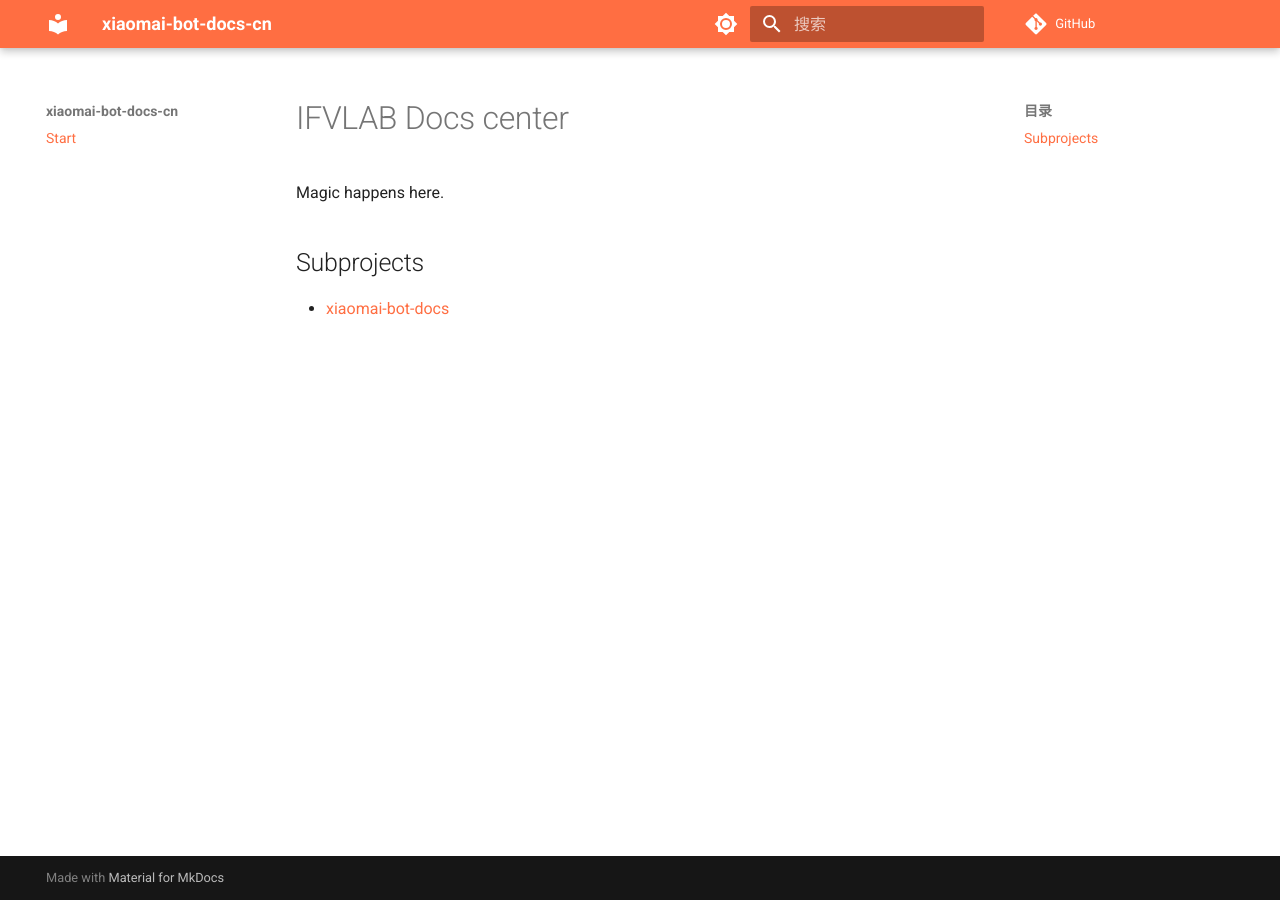
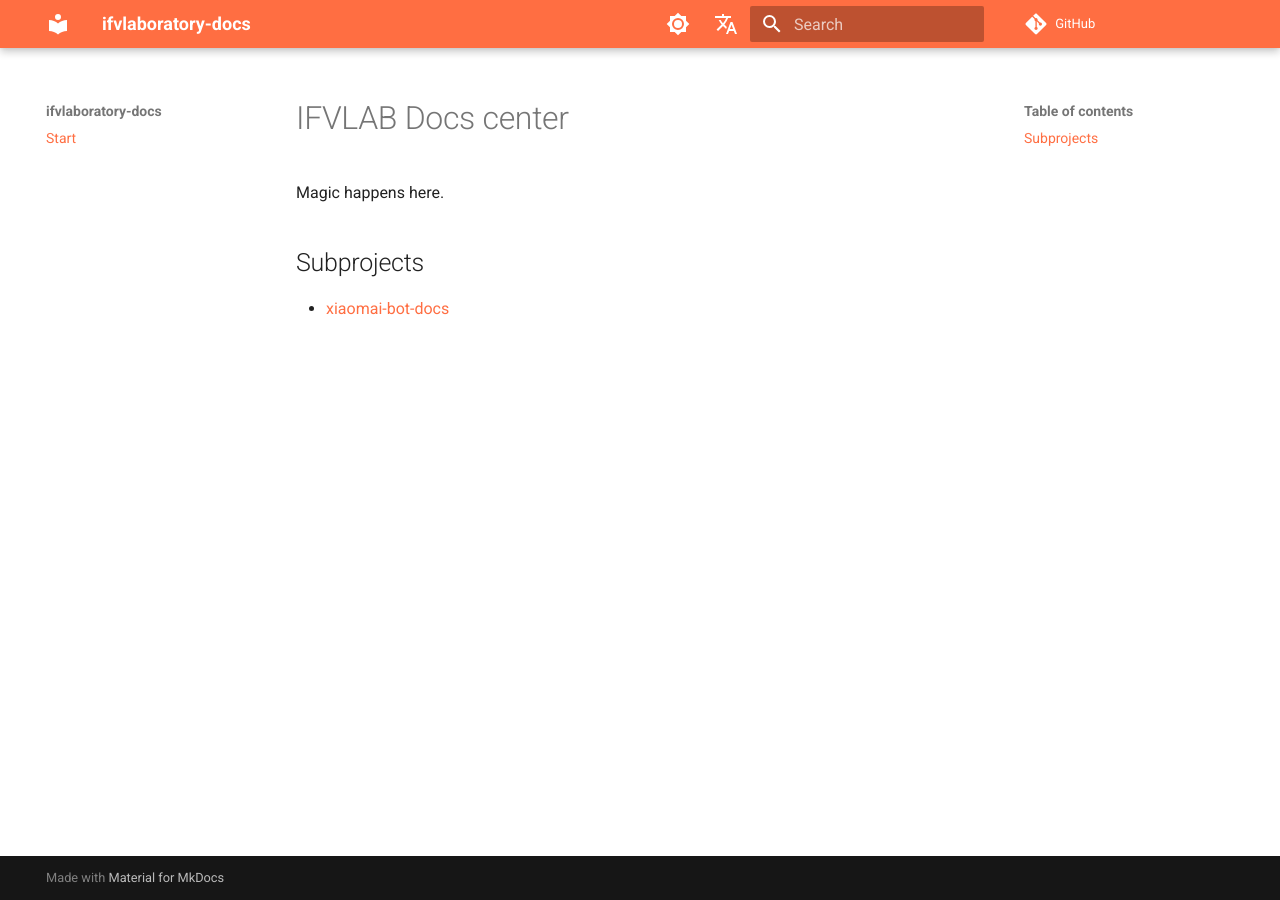
Before and after one commit to ifvlaboratory/docs, an MkDocs documentation site: the page built from docs/index.md, in a window 1280 px wide. Built offline with MkDocs 1.6.1 and Material for MkDocs 9.7.7, drawn with Linux system fonts in a browser that asks for light colours; comment, search, counter and statistics services are not loaded.

Commit message:
Build(mkdocs): Correct project information
Signed-off-by: Ryan Keane <the.ra2.ifv@gmail.com>

```diff
--- a/mkdocs.yml
+++ b/mkdocs.yml
@@ -1,38 +1,47 @@
-site_name: xiaomai-bot-docs-cn
-site_url: https://docs.ifvlab.com/projects/xiaomai/
-site_description: xiaomai-bot documention
-site_author: IFVLAB members
+site_name: "ifvlaboratory-docs"
+site_url: "https://docs.ifvlab.com/"
+site_description: "IFVLAB Documentation"
+site_author: "IFVLAB"
 
-repo_url: https://github.com/ifvlaboratory/xiaomai-bot-docs/
+repo_url: "https://github.com/ifvlaboratory/docs/"
 
 nav:
   - Start: "index.md"
 
 theme:
-  name: material
-  language: zh
+  name: "material"
+  language: "en"
   palette:
     # Palette toggle for light mode
     - media: "(prefers-color-scheme: light)"
-      scheme: default
-      primary: deep orange
-      accent: deep orange
+      scheme: "default"
+      primary: "deep orange"
+      accent: "deep orange"
       toggle:
-        icon: material/brightness-7
-        name: Switch to dark mode
+        icon: "material/brightness-7"
+        name: "Switch to dark mode"
     # Palette toggle for dark mode
     - media: "(prefers-color-scheme: dark)"
-      scheme: slate
-      primary: black
-      accent: indigo
+      scheme: "slate"
+      primary: "black"
+      accent: "indigo"
       toggle:
-        icon: material/brightness-4
-        name: Switch to light mode
+        icon: "material/brightness-4"
+        name: "Switch to light mode"
 
 extra:
+  alternate:
+    - name: "English"
+      link: "/en/"
+    - name: "簡體中文"
+      link: "/zh/"
+      lang: "zh"
+    - name: "繁體中文"
+      link: "/zh-TW/"
+      lang: "zh-TW"
   analytics:
-    provider: google
-    property: G-H2FJ5C1Q3N
+    provider: "google"
+    property: "G-H2FJ5C1Q3N"
 
 markdown_extensions:
   - toc:
```
